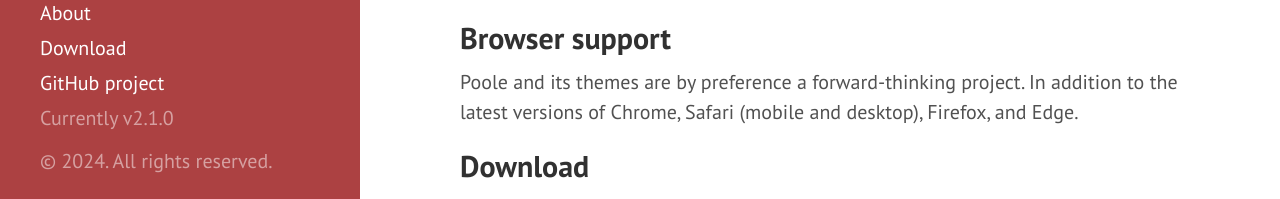
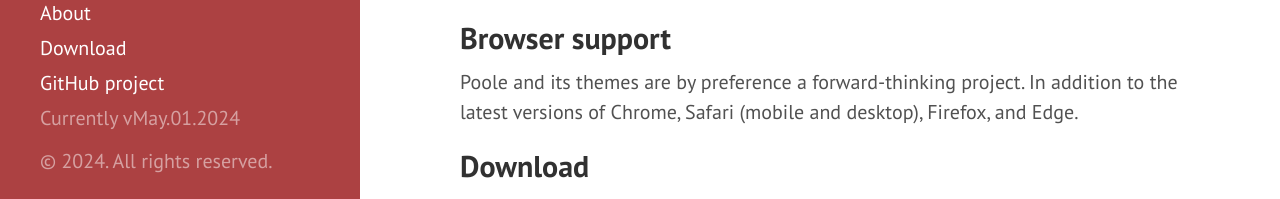
Before and after one commit to gabrieltxg/gabrieltxg.github.io, a Jekyll site: the page built from index.html, in a window 1280 px wide and 900 px high, scrolled down 534 px. Shown: the part 684-883 px from the top of the window. Built offline with Jekyll 4.4.1, drawn with Linux system fonts in a browser that asks for light colours; Markdown is read by kramdown in place of the engine named in the settings; the list of posts is cut into pages by our own code; some of the changed lines change nothing that is shown.

Commit message:
Update _config.yml

```diff
--- a/_config.yml
+++ b/_config.yml
@@ -16,11 +16,27 @@
 
 author:
   name:           'Gabriel T. Guimarães'
+  email:          mailto:gabrieltxg@gmail.com
 
 paginate:         5
 
-# Custom vars
-version:          2.1.0
+
+
+# custom vars
+since:                  2020
+google_analytics:       G-6SHFSQN5L4
+emailme:                mailto:gabrieltxg@gmail.com
+github:
+  repo:                 https://github.com/gabrieltxg/gabrieltxg.github.io
+version:                May.01.2024
+orcid_username:         0000-0003-1890-6356
+googlescholar_username: C1Vlz6gAAAAJ
+researchgate_username:  gabriel-guimaraes-6
+linkedin_username:      gabrieltxg
+github_username:        gabrieltxg
+share_pdf:              no
+share_video:            no
+
 
 github:
   repo:           https://github.com/poole/hyde
```
